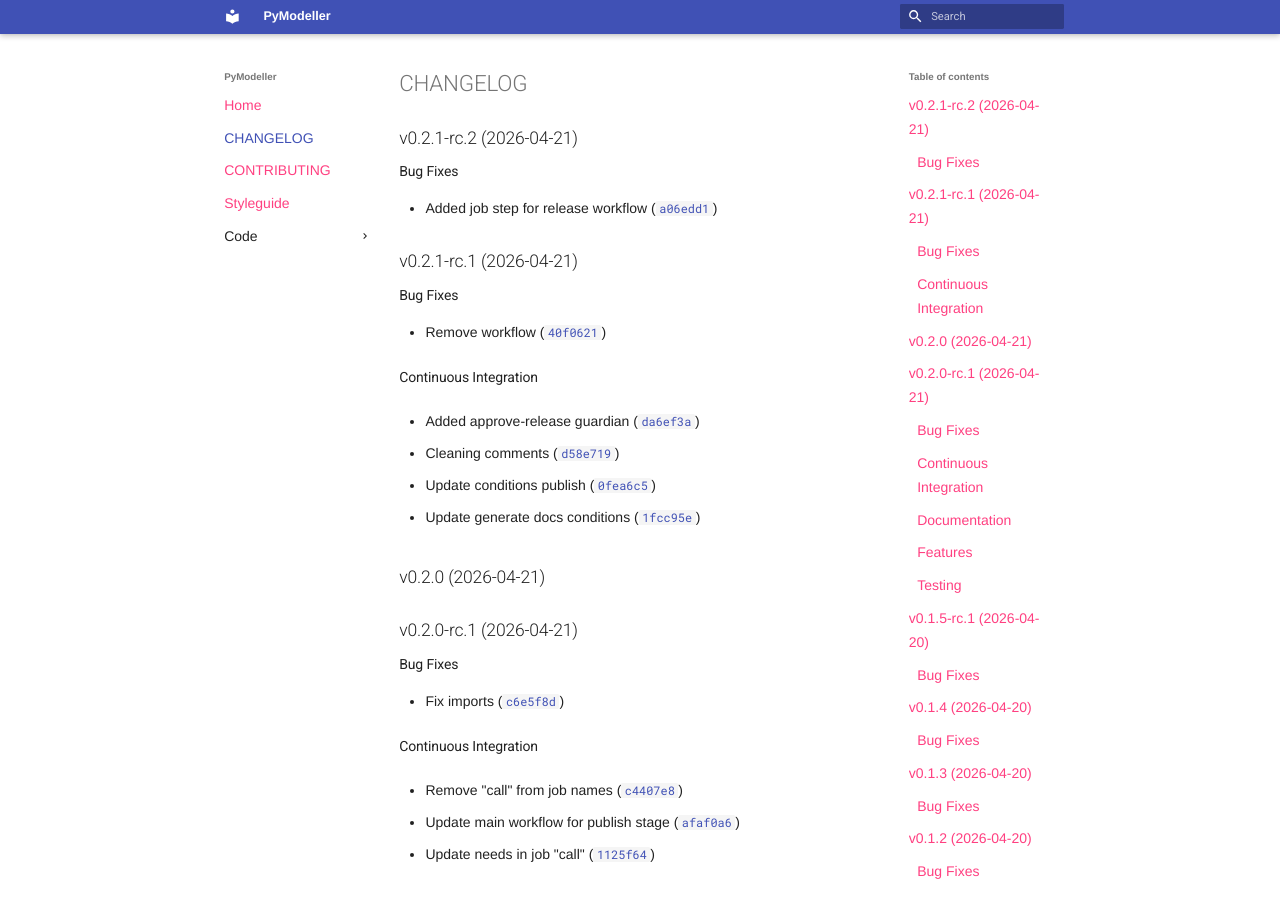
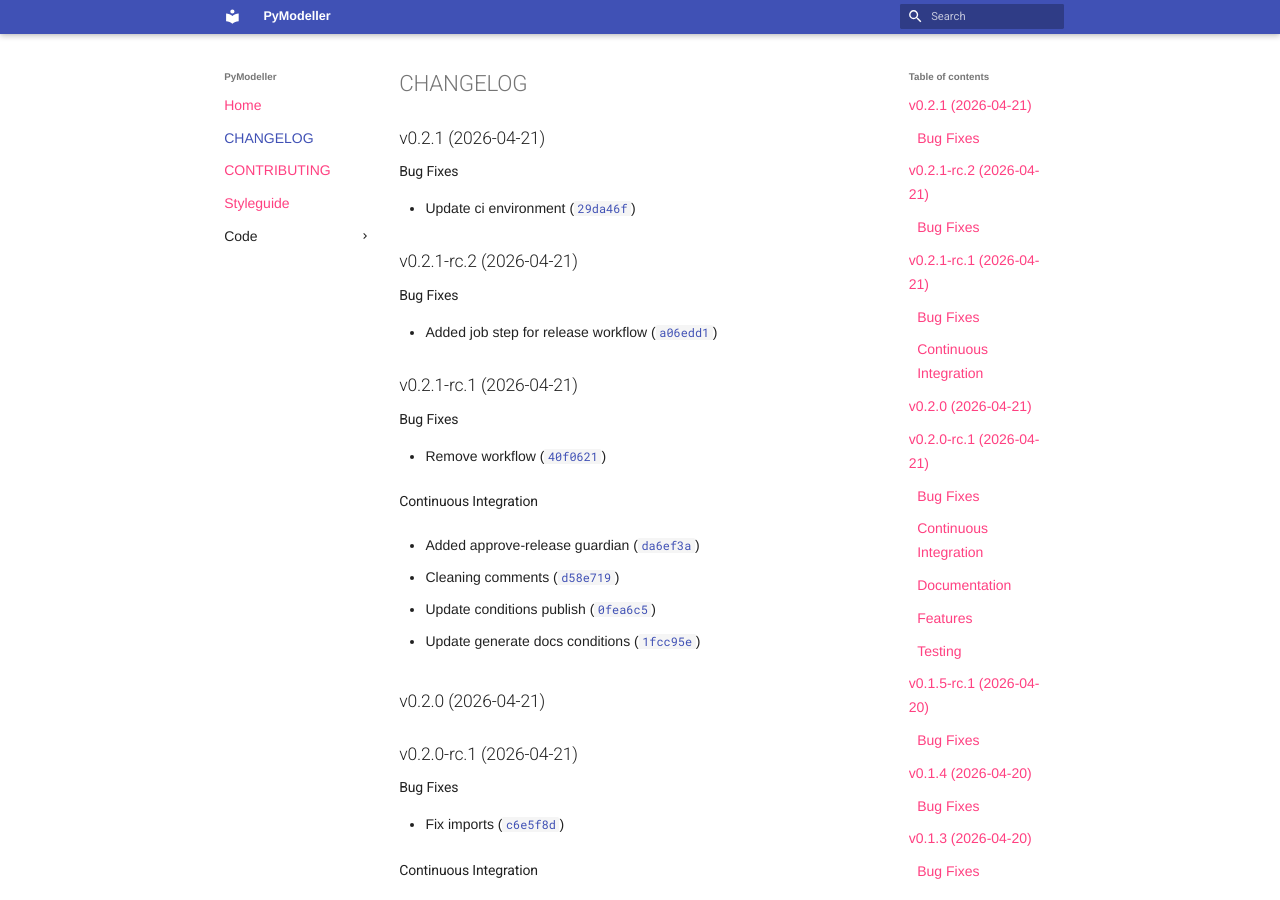
Before and after one commit to pymodeller/PyModeller, an MkDocs documentation site: the page built from docs/CHANGELOG.md, in a window 1280 px wide and 900 px high. Built offline with MkDocs 1.6.1 and Material for MkDocs 9.7.7, drawn with Linux system fonts in a browser that asks for light colours; nearby versions of some CDN libraries; library files that are not in the unit come from our copies; plug-ins that fetch from the network failed and are left out.

Commit message:
0.2.1
Automatically generated by python-semantic-release

```diff
--- a/docs/CHANGELOG.md
+++ b/docs/CHANGELOG.md
@@ -1,6 +1,14 @@
 # CHANGELOG
 
 <!-- version list -->
+
+## v0.2.1 (2026-04-21)
+
+### Bug Fixes
+
+- Update ci environment
+  ([`29da46f`](https://github.com/pymodeller/PyModeller/commit/29da46fb85c7a1d47e1c6471a82f4e34803057d0))
+
 
 ## v0.2.1-rc.2 (2026-04-21)
 
--- a/pyproject.toml
+++ b/pyproject.toml
@@ -1,6 +1,6 @@
 [project]
 name = "pymodeller"
-version = "0.2.1-rc.2"
+version = "0.2.1"
 description = "Package who read models from yaml and crate models using pydantic "
 readme = "README.md"
 license = { file = "LICENSE" }
--- a/src/pymodeller/__init__.py
+++ b/src/pymodeller/__init__.py
@@ -1 +1 @@
-__version__ = "0.2.1-rc.2"
+__version__ = "0.2.1"
```
